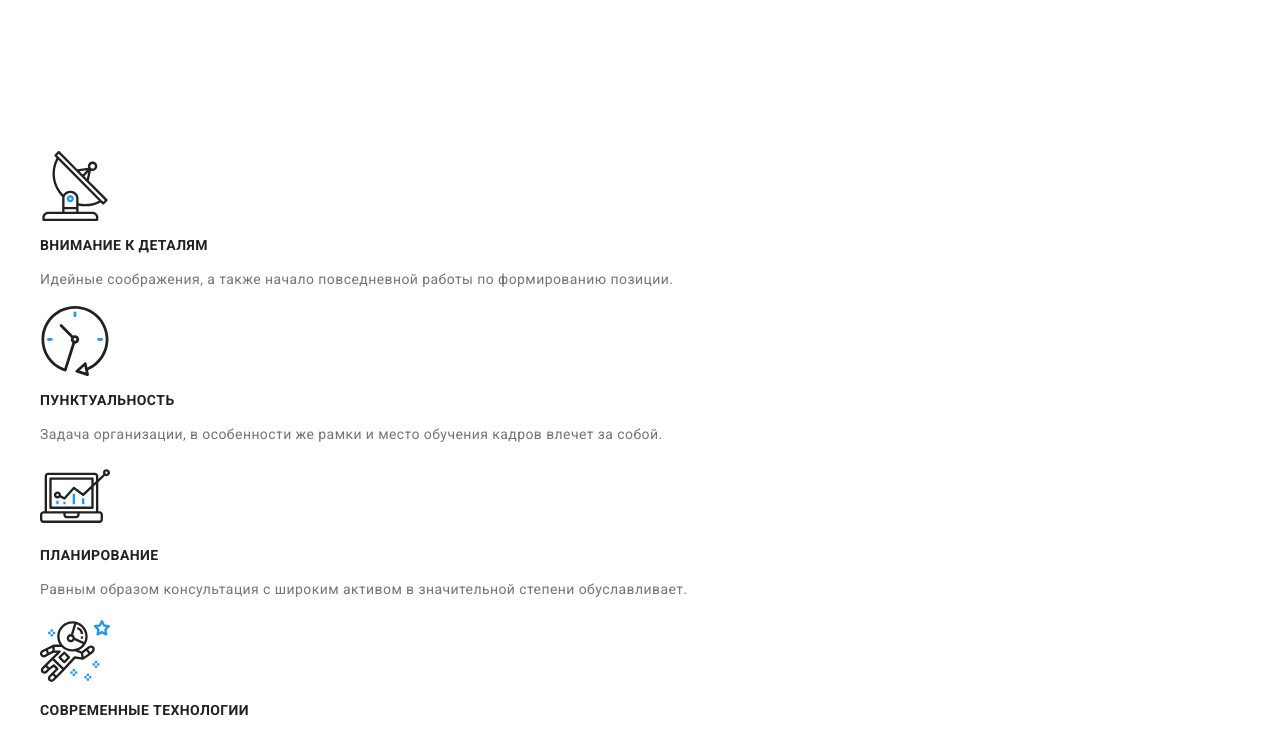
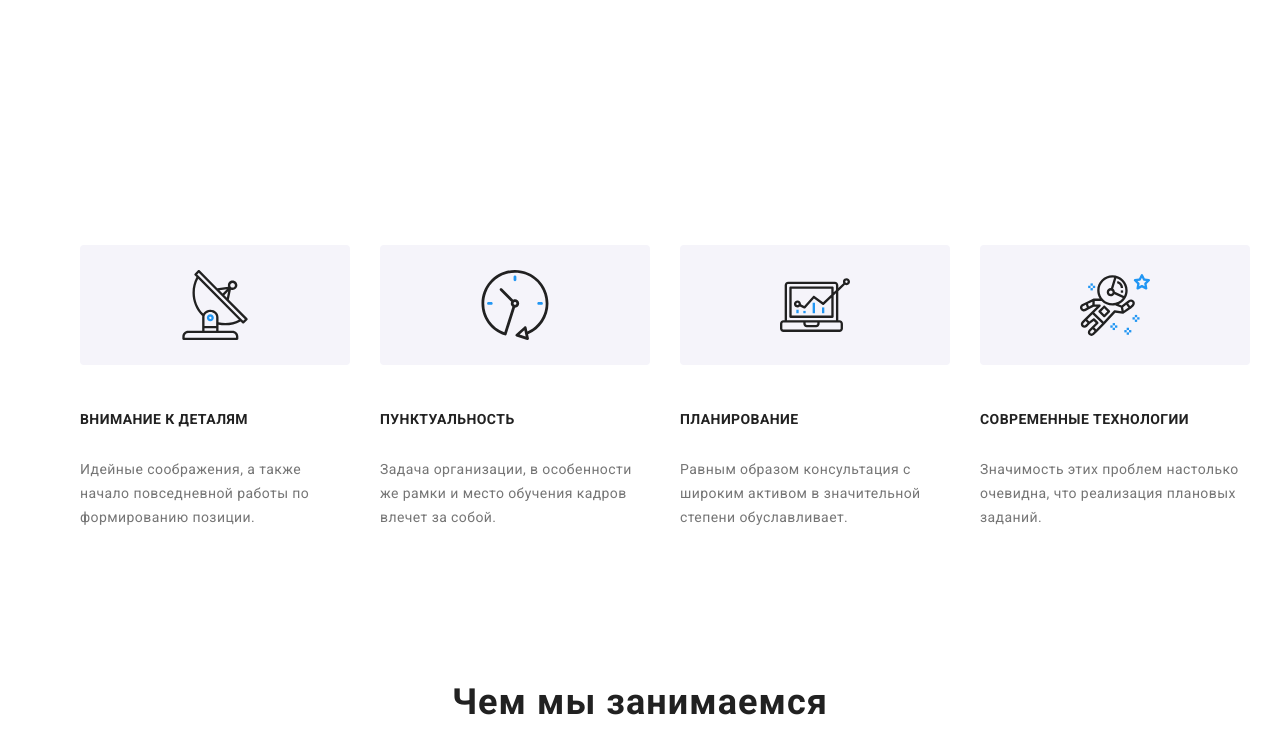
Before and after one commit to UliyaSnisar/goit-markup-hw-03, a plain HTML site: page index.html in a window 1280 px wide. Shown: the part 680-1410 px from the top of the page. Drawn offline with Linux system fonts and the light colour scheme.

Commit message:
Добавляет стили в секцию О нас

```diff
--- a/css/styles.css
+++ b/css/styles.css
@@ -148,7 +148,34 @@ body{
 }
 
 
-/* о нас */
+/* О нас */
+
+.abot-us{
+    padding-top: 94px;
+    padding-bottom: 94px;
+}
+
+.description-list{
+    display: flex;
+    justify-content: space-between;
+   }
+
+.discription-list-item:not(:last-child){
+    margin-right: 30px;
+}
+
+.discription-image{
+    width: 70px;
+    height: 70px;
+    background: #F5F4FA;
+    border-radius: 4px;
+    align-items: center;
+    padding-top: 25px;
+    padding-right: 100px;
+    padding-bottom: 25px;
+    padding-left: 100px;
+    margin-bottom: 30px;
+}
 
 .description-subtitle{
     font-weight: 700;
@@ -157,7 +184,7 @@ body{
     letter-spacing: 0.03em;
     text-transform: uppercase;
     color: var(--title-color);
-
+    margin-bottom: 30px;
 }
 
 .description-list-item{
--- a/index.html
+++ b/index.html
@@ -56,32 +56,34 @@
 
         <!-- о нас -->
         <section class="abot-us">
+            <div class="container">
                 <h2 hidden>О нас</h2>
                 <ul class="description-list">
                     <li class="discription-list-item list">
-                    <img src="./images/about-us/antenna.svg" alt="Антена" width="70" height="70">
+                        <img class="discription-image" src="./images/about-us/antenna.svg" alt="Антена" width="70" height="70">
                         <h3 class="description-subtitle">Внимание к деталям</h3>
                         <p class="description-list-item text">Идейные соображения, а также начало повседневной работы по формированию позиции.</p>
                     </li>
 
                     <li class="discription-list-item list">
-                    <img src="./images/about-us/clock.svg" alt="Часы" width="70" height="70">
+                        <img class="discription-image" src="./images/about-us/clock.svg" alt="Часы" width="70" height="70">
                         <h3 class="description-subtitle">Пунктуальность</h3>
                         <p class="description-list-item text">Задача организации, в особенности же рамки и место обучения кадров влечет за собой.</p>
                     </li>
 
                     <li class="discription-list-item list">
-                    <img src="./images/about-us/diagram.svg" alt="Диаграмма" width="70" height="70">
+                        <img class="discription-image" src="./images/about-us/diagram.svg" alt="Диаграмма" width="70" height="70">
                         <h3 class="description-subtitle">Планирование</h3>
                         <p class="description-list-item text">Равным образом консультация с широким активом в значительной степени обуславливает.</p>
                     </li>
 
                     <li class="discription-list-item list">
-                    <img src="./images/about-us/astronaut.svg" alt="Астронавт" width="70" height="70">
+                        <img class="discription-image" src="./images/about-us/astronaut.svg" alt="Астронавт" width="70" height="70">
                         <h3 class="description-subtitle">Современные технологии</h3>
                         <p class="description-list-item text">Значимость этих проблем настолько очевидна, что реализация плановых заданий.</p>
                     </li>
                 </ul>
+            </div>
          </section>
 
         <!-- чем мы занимаемся -->
```
Lines whose indentation alone changed are shown as unchanged.
